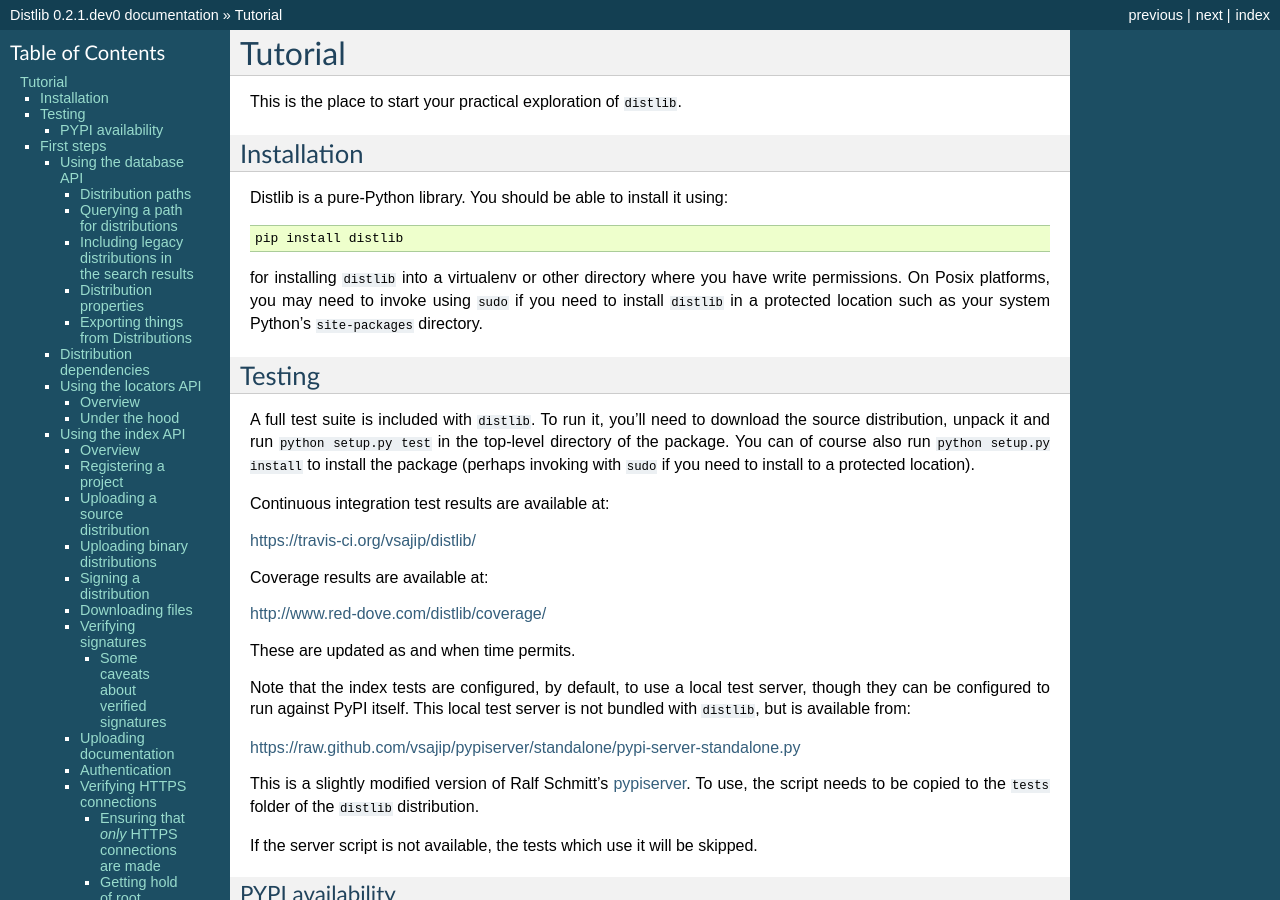
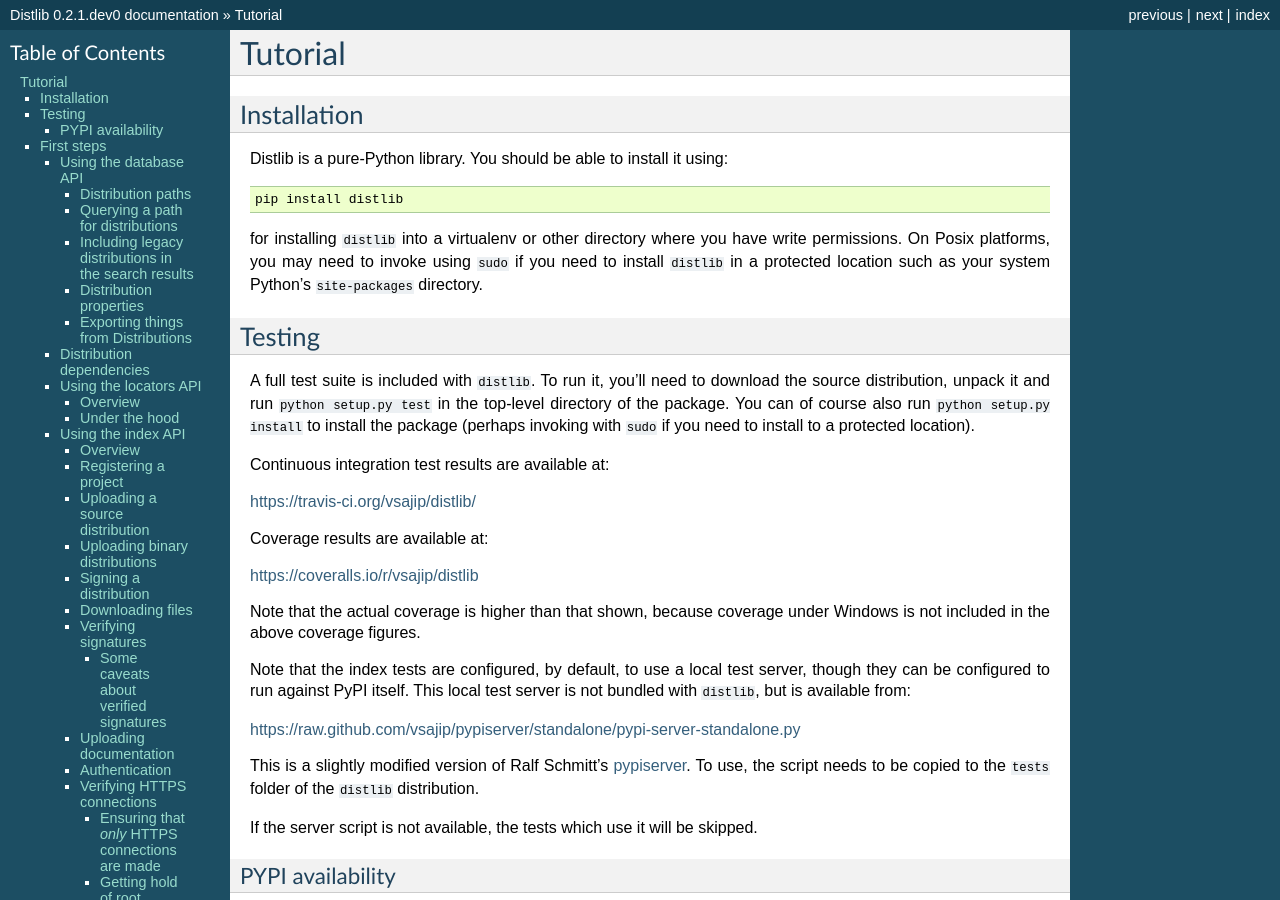
Before and after one commit to pypa/distlib, a Sphinx documentation site: the page built from docs/tutorial.rst, in a window 1280 px wide and 900 px high. Built offline with Sphinx 7.4.7, drawn with Linux system fonts in a browser that asks for light colours; formulas are drawn with MathJax 3; comment, search, counter and statistics services are not loaded.

Commit message:
Changed coverage link.

```diff
--- a/docs/tutorial.rst
+++ b/docs/tutorial.rst
@@ -6,7 +6,6 @@ Tutorial
 .. index::
    single: Tutorial
 
-This is the place to start your practical exploration of ``distlib``.
 
 Installation
 ------------
@@ -47,9 +46,10 @@ Coverage results are available at:
 .. index::
    single: Coverage status; distlib
 
-http://www.red-dove.com/distlib/coverage/
-
-These are updated as and when time permits.
+https://coveralls.io/r/vsajip/distlib
+
+Note that the actual coverage is higher than that shown, because coverage
+under Windows is not included in the above coverage figures.
 
 Note that the index tests are configured, by default, to use a local test
 server, though they can be configured to run against PyPI itself. This local
```
